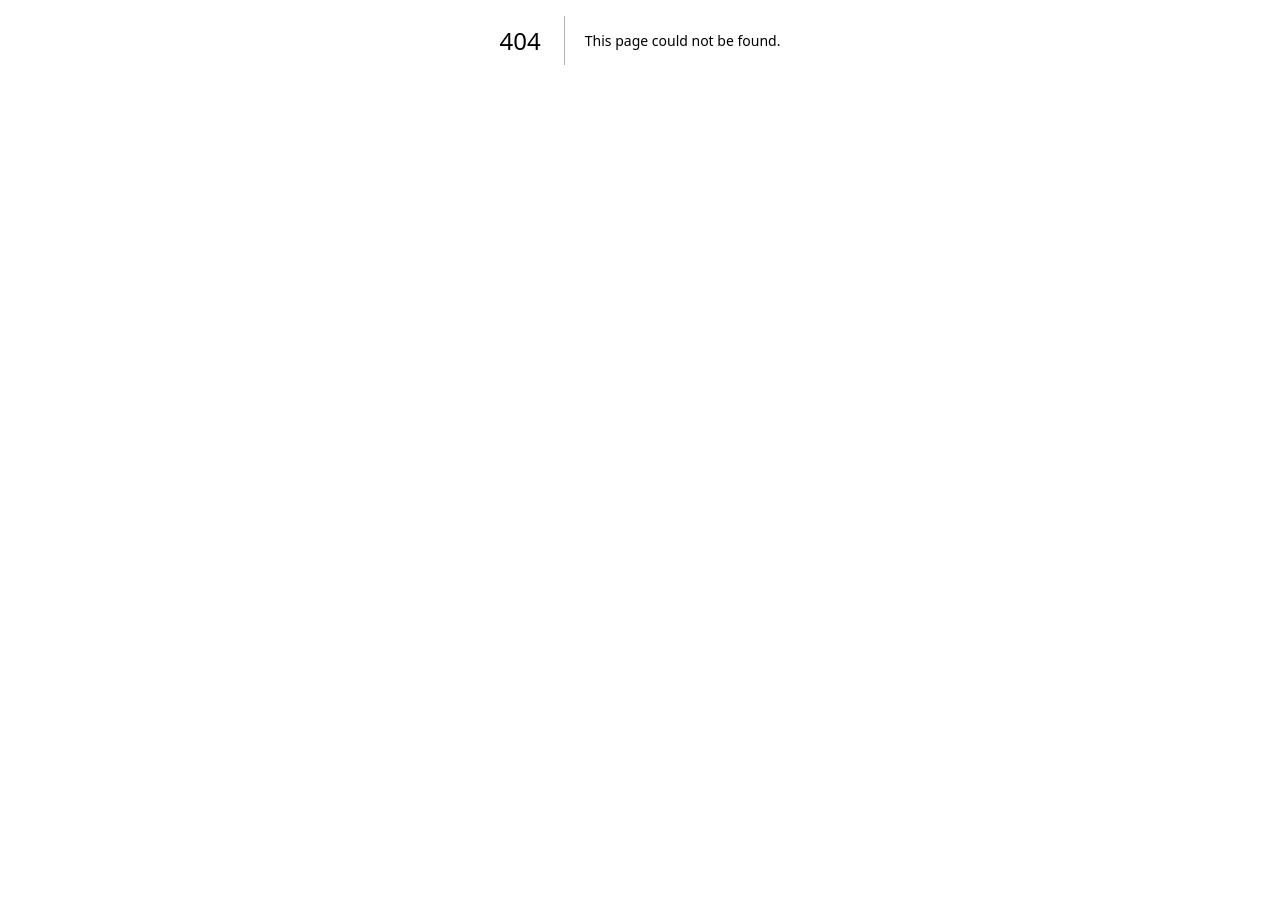
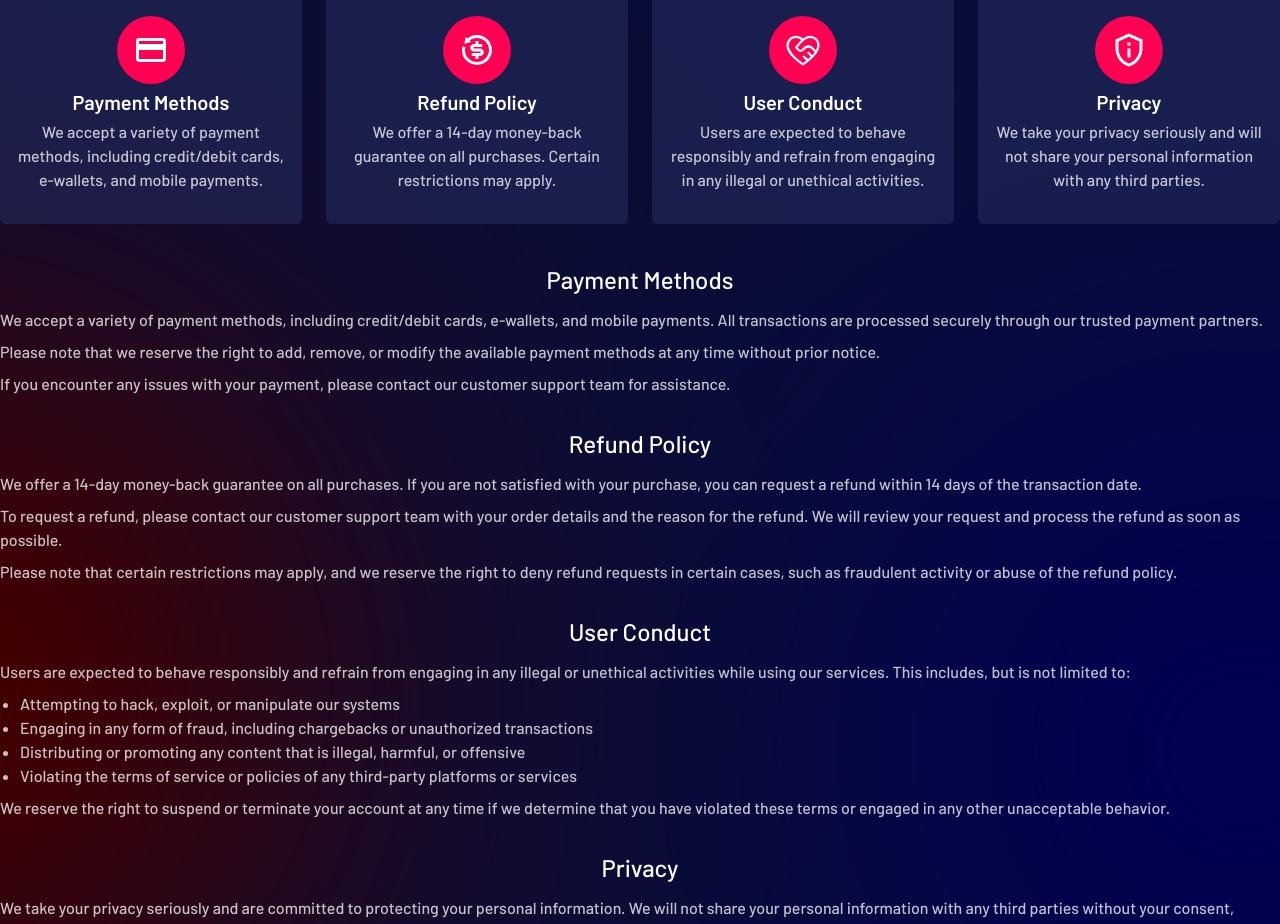
Before and after one commit to mahmudulturan/gamers-paradise-frontend, a Next.js app: page /terms-condition in a window 1280 px wide. Before the commit this address had no page. Shown: the part 360-1284 px from the top of the page. Before the commit the page ends 800 px from the top, so only its background shows below. Built offline with nearby package versions, Linux system fonts and the light colour scheme.

Commit message:
add: terms and conditions page

```diff
--- /dev/null
+++ b/src/app/(root)/terms-condition/components/ConditionDetails/ConditionDetails.tsx
@@ -0,0 +1,77 @@
+import { FC } from 'react';
+
+const ConditionDetails: FC = () => {
+    return (
+        <div className='space-y-8'>
+            <div className='text-center'>
+                <h3 className='text-2xl font-medium '>Payment Methods</h3>
+                <p className='text-white/75  my-3 space-y-2 font-medium mx-auto text-left'><span className='block'>
+                    We accept a variety of payment methods, including credit/debit cards, e-wallets, and mobile payments. All transactions are processed securely through our    trusted payment partners.
+                </span>
+                    <span className='block'>
+                        Please note that we reserve the right to add, remove, or modify the available payment methods at any time without prior notice.
+                    </span>
+                    <span className='block'>
+                        If you encounter any issues with your payment, please contact our customer support team for assistance.
+                    </span>
+                </p>
+            </div>
+            <div className='text-center'>
+                <h3 className='text-2xl font-medium'>Refund Policy</h3>
+                <p className='text-white/75  my-3 space-y-2 font-medium mx-auto text-left'>
+                    <span className='block'>
+                        We offer a 14-day money-back guarantee on all purchases. If you are not satisfied with your purchase, you can request a refund within 14 days of the transaction date.
+                    </span>
+                    <span className='block'>
+                        To request a refund, please contact our customer support team with your order details and the reason for the refund. We will review your request and process the refund as soon as possible.
+                    </span>
+                    <span className='block'>
+                        Please note that certain restrictions may apply, and we reserve the right to deny refund requests in certain cases, such as fraudulent activity or abuse of the refund policy.
+                    </span>
+                </p>
+            </div>
+            <div className='text-center'>
+                <h3 className='text-2xl font-medium '>User Conduct</h3>
+                <p className='text-white/75  my-3 space-y-2 font-medium mx-auto text-left'>
+                    <span className='block'>
+                        Users are expected to behave responsibly and refrain from engaging in any illegal or unethical activities while using our services. This includes, but is not limited to:
+                    </span>
+                    <span className='block text-left'>
+                        <ul style={{ listStyleType: "disc" }} className='ml-5'>
+                            <li>Attempting to hack, exploit, or manipulate our systems</li>
+                            <li>Engaging in any form of fraud, including chargebacks or unauthorized transactions</li>
+                            <li>Distributing or promoting any content that is illegal, harmful, or offensive</li>
+                            <li>Violating the terms of service or policies of any third-party platforms or services</li>
+                        </ul>
+                    </span>
+                    <span className='block'>
+                        We reserve the right to suspend or terminate your account at any time if we determine that you have violated these terms or engaged in any other unacceptable behavior.
+                    </span>
+                </p>
+            </div>
+
+            <div className='text-center'>
+                <h3 className='text-2xl font-medium '>Privacy</h3>
+                <p className='text-white/75  my-3 space-y-2 font-medium mx-auto text-left'>
+                    <span className='block'>
+                        We take your privacy seriously and are committed to protecting your personal information. We will not share your personal information with any third parties without your consent, except as required by law or to provide the services you have requested.
+                    </span>
+                    <span className='block'>
+                        We may collect and use certain information about you, such as your name, email address, and payment information, in order to facilitate your transactions and provide you with the best possible experience.
+                    </span>
+                    <span className='block'>
+                        For more detailed information about our privacy practices, please refer to our Privacy Policy, which is available on our website.
+                    </span>
+                </p>
+            </div>
+            <hr className='border-[#FFFFFF1A] my-20' />
+            <p className='text-white mx-auto my-3 space-y-2 font-medium text-center'>
+                By using our services, you agree to be bound by these terms and conditions. If you have any questions or concerns, please don't hesitate to contact our customer support team.
+            </p>
+
+
+        </div >
+    );
+};
+
+export default ConditionDetails;
--- /dev/null
+++ b/src/app/(root)/terms-condition/components/KeyPointsCard/KeyPointsCard.tsx
@@ -0,0 +1,50 @@
+import { FC } from 'react';
+import { MdOutlinePrivacyTip } from "react-icons/md";
+import { GoCodeOfConduct } from "react-icons/go";
+import { RiRefund2Line } from "react-icons/ri";
+import { MdOutlinePayment } from "react-icons/md";
+
+const KeyPointsCard: FC = () => {
+    const keyPoints = [
+        {
+            title: "Payment Methods",
+            description: "We accept a variety of payment methods, including credit/debit cards, e-wallets, and mobile payments.",
+            icon: <MdOutlinePayment />
+        },
+        {
+            title: "Refund Policy",
+            description: "We offer a 14-day money-back guarantee on all purchases. Certain restrictions may apply.",
+            icon: <RiRefund2Line />
+        },
+        {
+            title: "User Conduct",
+            description: "Users are expected to behave responsibly and refrain from engaging in any illegal or unethical activities.",
+            icon: <GoCodeOfConduct />
+        },
+        {
+            title: "Privacy",
+            description: "We take your privacy seriously and will not share your personal information with any third parties. ",
+            icon: <MdOutlinePrivacyTip />
+        },
+    ]
+    return (
+        <div>
+            <div className='grid grid-cols-1 sm:grid-cols-2 lg:grid-cols-4 gap-6 my-6'>
+                {
+                    keyPoints.map((keyPoint, indx) => (
+                        <div key={indx} className='px-3 py-6 bg-seconderyCol/60 rounded-md flex gap-1 flex-col items-center justify-center'>
+                            <div className='rounded-full relative flex'>
+                                <span className="group-hover:animate-ping absolute h-full w-full -z-10 duration-150 transition-all rounded-full bg-seconderyCol opacity-0 group-hover:opacity-75"></span>
+                                <span className='text-2xl md:text-4xl md:p-4 p-2 bg-primaryCol rounded-full'>{keyPoint.icon}</span>
+                            </div>
+                            <h6 className='text-xl font-semibold'>{keyPoint.title}</h6>
+                            <p className='text-white/75 font-medium text-center mb-2'>{keyPoint.description}</p>
+                        </div>
+                    ))
+                }
+            </div>
+        </div>
+    );
+};
+
+export default KeyPointsCard;
--- /dev/null
+++ b/src/app/(root)/terms-condition/page.tsx
@@ -0,0 +1,27 @@
+import { FC } from 'react';
+import ConditionDetails from './components/ConditionDetails/ConditionDetails';
+import SectionHeading from '../components/Shared/SectionHeading/SectionHeading';
+import KeyPointsCard from './components/KeyPointsCard/KeyPointsCard';
+
+const TermsAndConditionPage: FC = () => {
+
+    return (
+        <div className='min-h-[90vh] my-10 h-full wrapper'>
+
+            <SectionHeading className='md:text-left md:items-start py-0 mb-6' heading='Terms and Conditions' subheading='IMPORTANT INFORMATION'></SectionHeading>
+            <p className='max-w-3xl'>A trusted game shop, committed to transparency and fairness. Our terms and conditions outline the rules and regulations for the use of our services, ensuring a safe and enjoyable experience for all our users.</p>
+
+
+            <div className='my-10'>
+                <KeyPointsCard />
+            </div>
+
+            <div className='my-10'>
+                <ConditionDetails />
+            </div>
+
+        </div>
+    );
+};
+
+export default TermsAndConditionPage;
--- a/src/app/(root)/top-up/[game]/components/Checkout/Checkout.tsx
+++ b/src/app/(root)/top-up/[game]/components/Checkout/Checkout.tsx
@@ -1,5 +1,6 @@
 import { Button } from '@/components/ui/Button/button';
 import { Input } from '@/components/ui/Input/input';
+import Link from 'next/link';
 import React from 'react';
 
 const Checkout = () => {
@@ -24,7 +25,7 @@ const Checkout = () => {
                     <div className='flex justify-start gap-1'>
                         <input type='checkbox' id='accept_terms' />
                         <label className='cursor-pointer' htmlFor="accept_terms">
-                            I accept all <span className='underline text-primaryCol cursor-pointer'>terms and conditions</span> and <span className='underline text-primaryCol cursor-pointer'>refund policy</span>.</label>
+                            I accept all <Link href={'/terms-condition'} target='_blank' className='underline text-primaryCol cursor-pointer'>terms and conditions</Link> and <span className='underline text-primaryCol cursor-pointer'>refund policy</span>.</label>
                     </div>
                     <div className='flex justify-start gap-1'>
                         <input type='checkbox' id='subscribe' />
```
